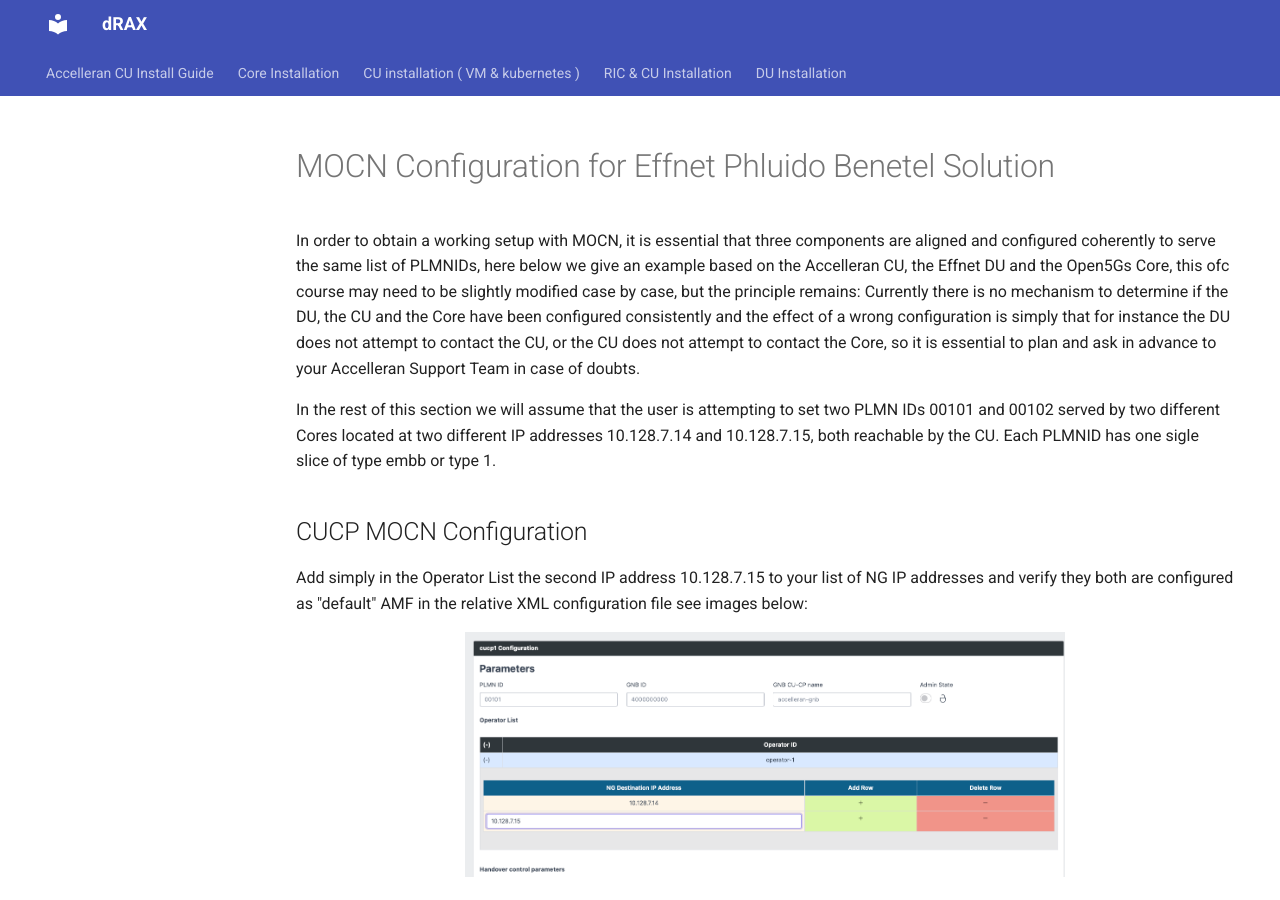
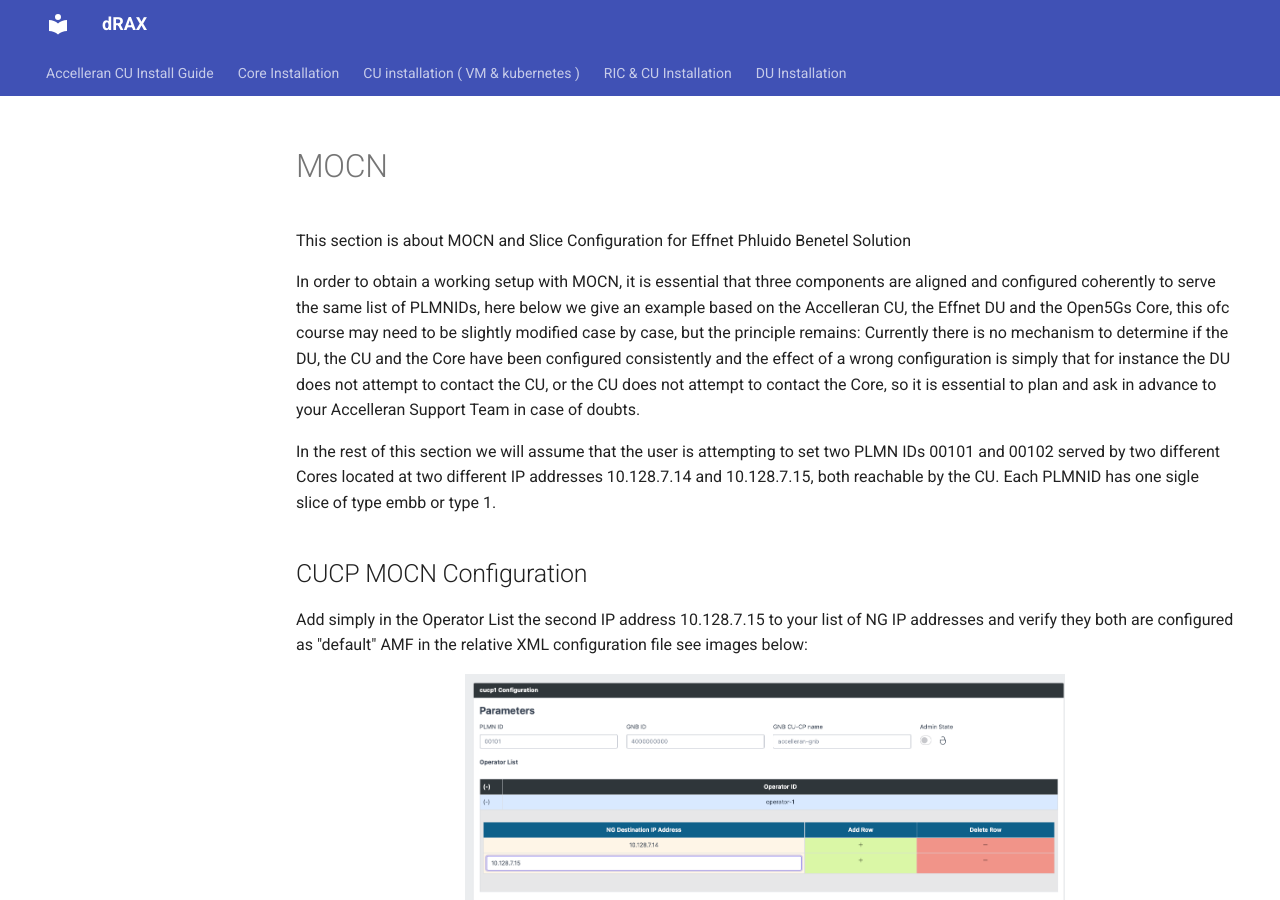
Before and after one commit to accelleran/drax-docs, an MkDocs documentation site: the page built from docs/op-guide/mocn-and-slicing/index.md, in a window 1280 px wide and 900 px high. Built offline with MkDocs 1.6.1 and Material for MkDocs 9.7.7, drawn with Linux system fonts in a browser that asks for light colours; the version menu is left out.

Commit message:
Update index.md
index fix

```diff
--- a/docs/op-guide/mocn-and-slicing/index.md
+++ b/docs/op-guide/mocn-and-slicing/index.md
@@ -1,4 +1,6 @@
-# MOCN Configuration for Effnet Phluido Benetel Solution
+# MOCN
+
+This section is about MOCN and Slice Configuration for Effnet Phluido Benetel Solution
 
 In order to obtain a working setup with MOCN, it is essential that three components are aligned and configured coherently to serve the same list of PLMNIDs, here below we give an example based on the Accelleran CU, the Effnet DU and the Open5Gs Core, this ofc course may need to be slightly modified case by case, but the principle remains: Currently there is no mechanism to determine if the DU, the CU and the Core have been configured consistently and the effect of a wrong configuration is simply that for instance the DU does not attempt to contact the CU, or the CU does not attempt to contact the Core, so it is essential to plan and ask in advance to your Accelleran Support Team in case of doubts.
 
```
